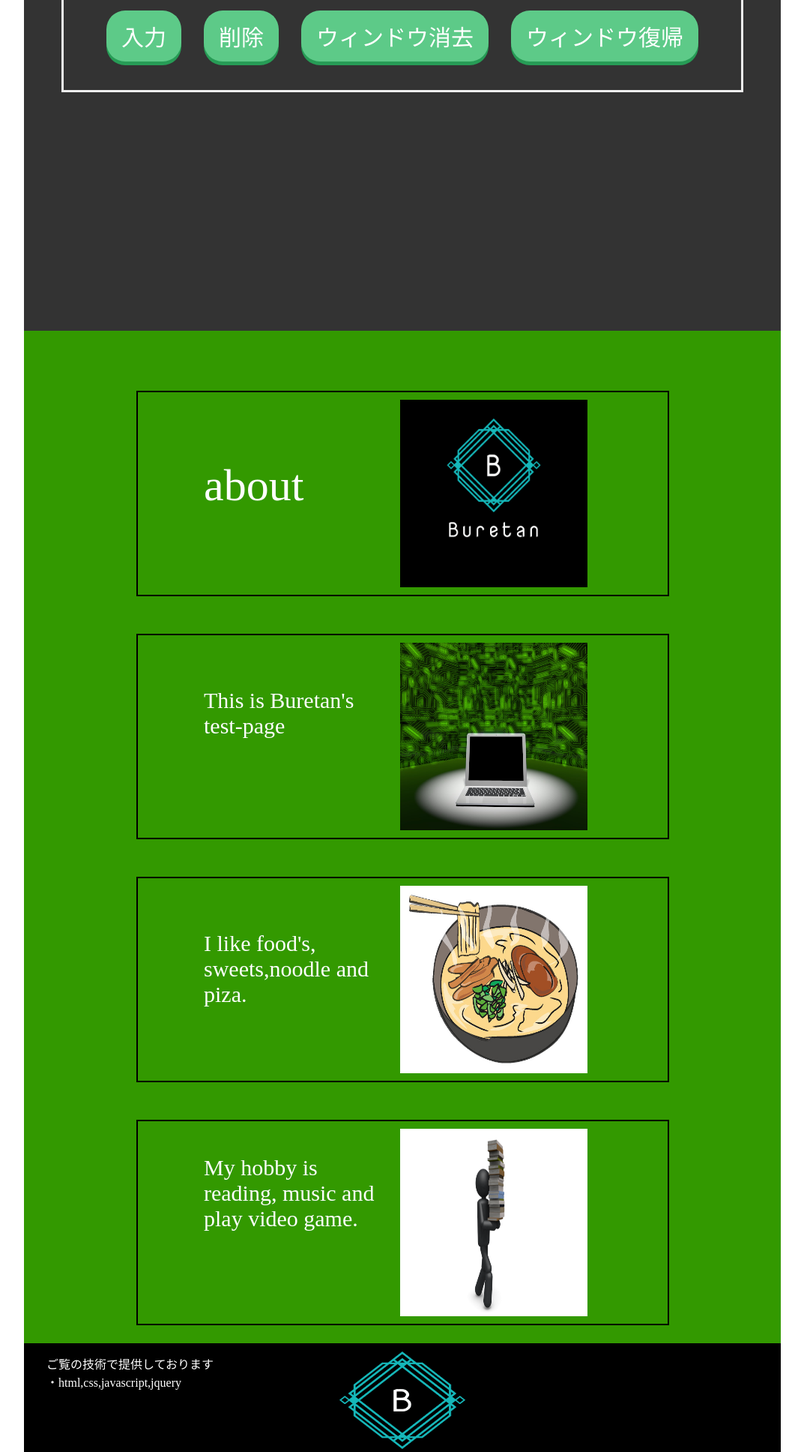
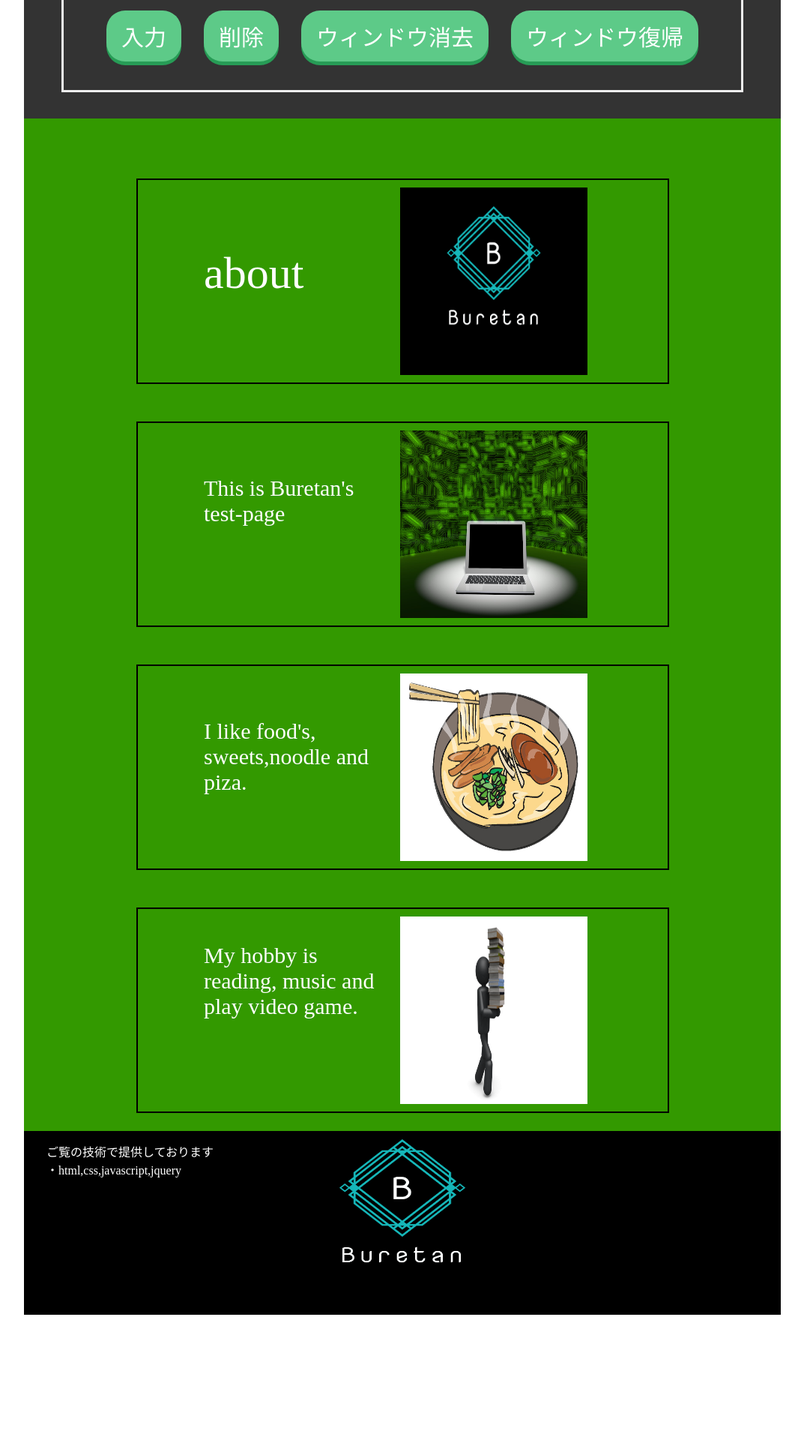
Before and after one commit to Buretan/Buretan.github.io, a PHP site: page / in a window 1280 px wide. Shown: the part 1594-3530 px from the top of the page at 75% size, without its empty margins (103-1176 px from the left). After the commit the page ends 3347 px from the top, so only its background shows below. Run offline with PHP 8.4, Linux system fonts and the light colour scheme; some libraries are stand-ins or nearby versions.

Commit message:
Update css1.css

```diff
--- a/css1.css
+++ b/css1.css
@@ -33,7 +33,7 @@ a:hover{
   padding: 30px;
   width: 100%;
   max-width: 950px;
-  height: 1750px;
+  height: auto;
   background-color: #333;
   color: #eee;
   overflow: hidden;
```
